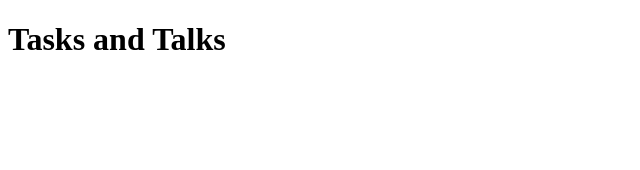
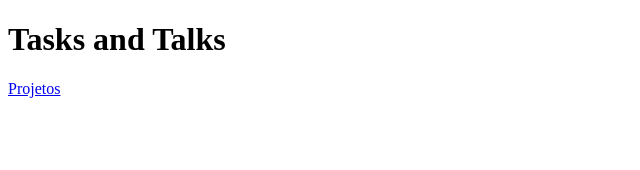
Before and after one commit to pauloborba/tasksandtalks, an Angular app in the folder tnt-gui/: page / in a window 1280 px wide. Shown: the top 170 px of the page, without its empty margins (0-640 px from the left). Built offline with nearby package versions, Linux system fonts and the light colour scheme.

Commit message:
[stub]Adicionando rota para a página de projetos

```diff
--- a/tnt-gui/src/app/app.component.html
+++ b/tnt-gui/src/app/app.component.html
@@ -2,7 +2,9 @@
 <html>
 
     <h1>Tasks and Talks</h1>
-
-
+    <nav>
+        <a routerLink="/projetos">Projetos</a>
+    </nav>
+    <router-outlet></router-outlet>
 
 </html>
--- a/tnt-gui/src/app/projetos.component.html
+++ b/tnt-gui/src/app/projetos.component.html
@@ -1,3 +1,3 @@
 <html>
-
+    <h1>Projetos</h1>
 </html>
```
Also changed, not shown: tnt-gui/src/app/app.module.ts (+9 -1 lines).
